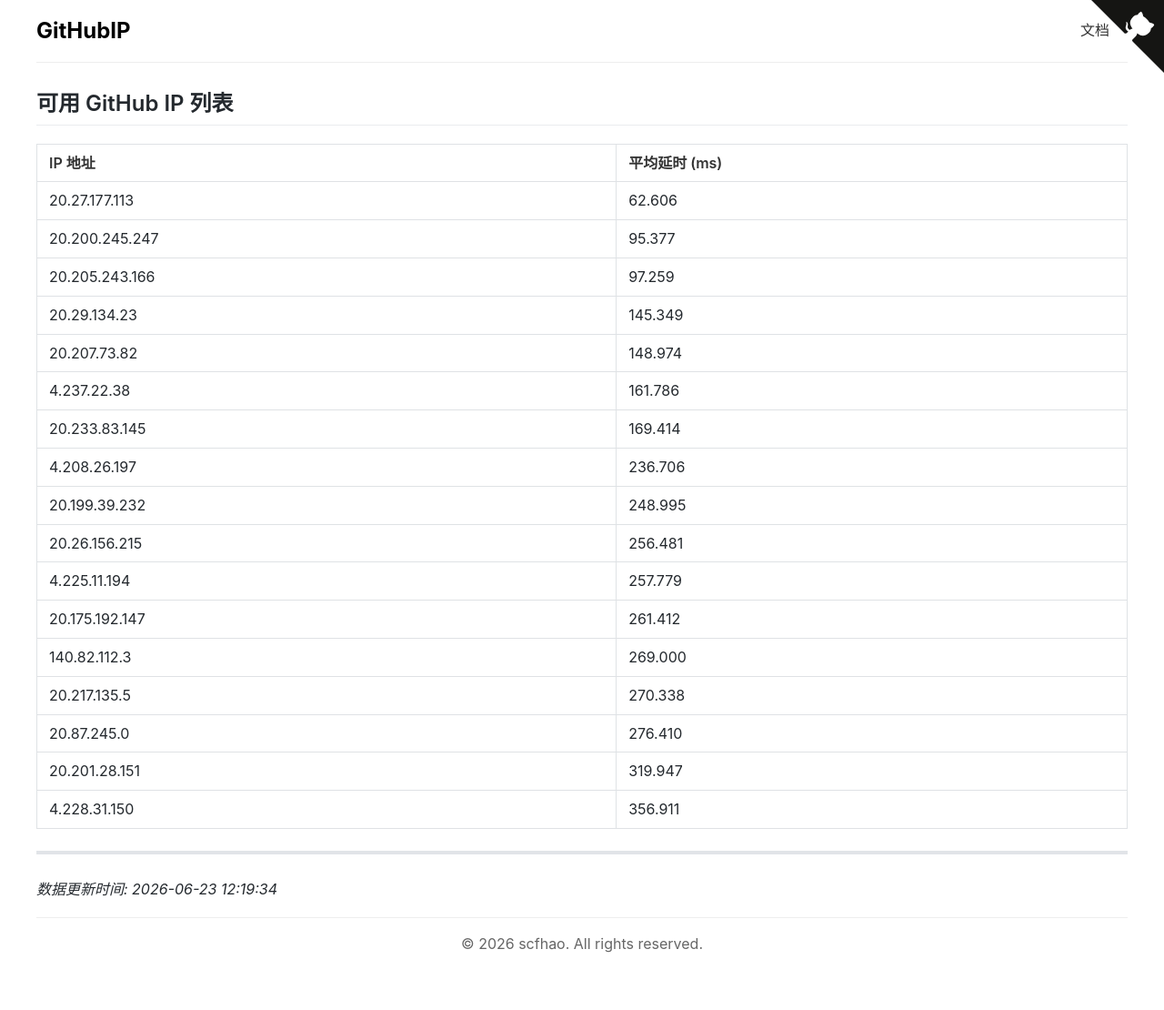
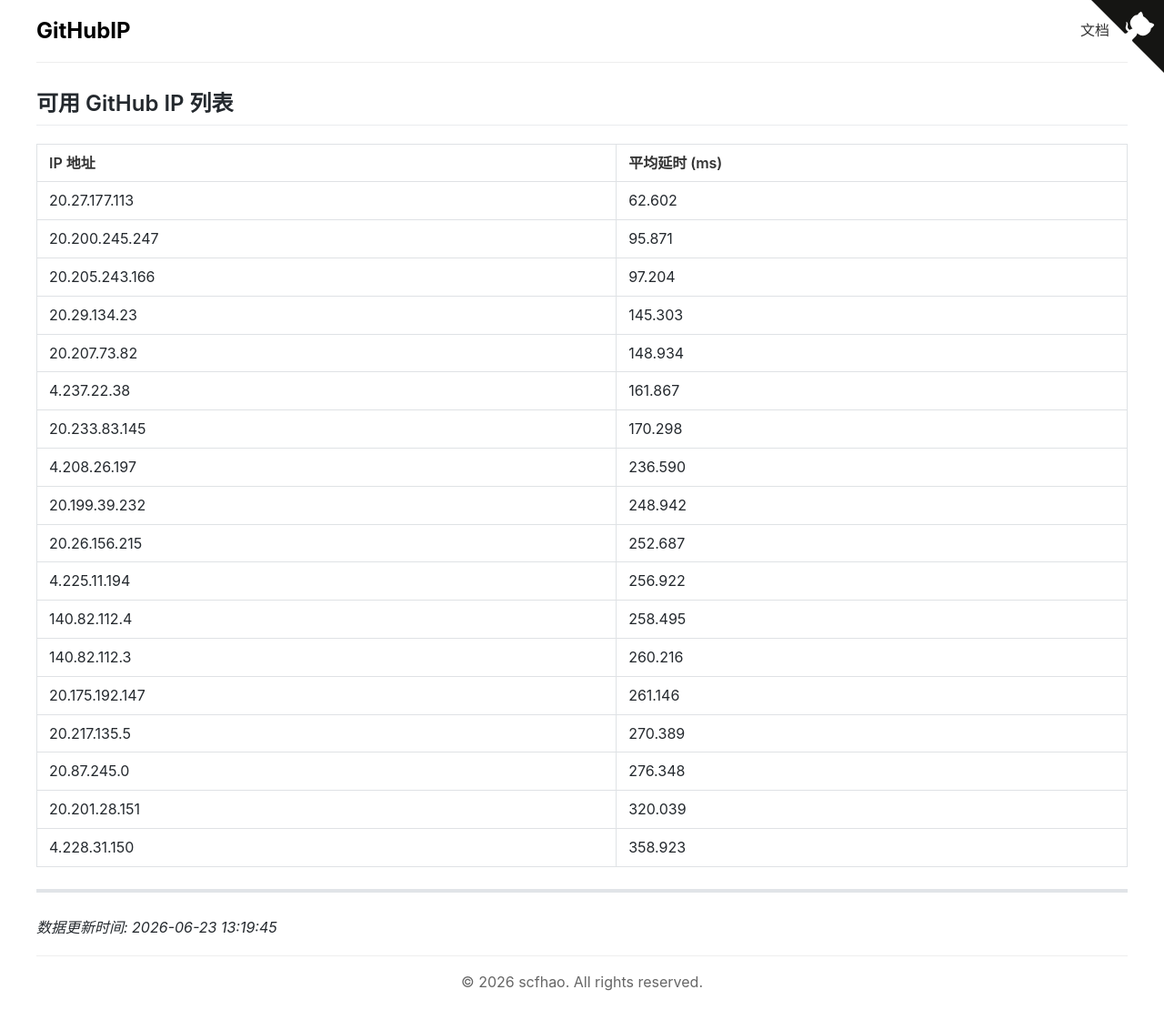
Before and after one commit to scfhao/GitHubIP, a Jekyll site: the page built from index.md, in a window 1280 px wide. Shown: the whole page at 91% size. Built offline with Jekyll 4.4.1, drawn with Linux system fonts in a browser that asks for light colours; before the commit the page ends 1068 px from its top, so only the background shows below that.

Commit message:
自动脚本执行 - 2026-06-23 13:19:45

```diff
--- a/index.md
+++ b/index.md
@@ -1,31 +1,32 @@
 ---
 layout: home
 title: GitHub IP 列表
-date: 2026-06-23 12:19:34
+date: 2026-06-23 13:19:45
 ---
 
 ## 可用 GitHub IP 列表
 
 | IP 地址 | 平均延时 (ms) |
 |---------|--------------|
-| 20.27.177.113 | 62.606 |
-| 20.200.245.247 | 95.377 |
-| 20.205.243.166 | 97.259 |
-| 20.29.134.23 | 145.349 |
-| 20.207.73.82 | 148.974 |
-| 4.237.22.38 | 161.786 |
-| 20.233.83.145 | 169.414 |
-| 4.208.26.197 | 236.706 |
-| 20.199.39.232 | 248.995 |
-| 20.26.156.215 | 256.481 |
-| 4.225.11.194 | 257.779 |
-| 20.175.192.147 | 261.412 |
-| 140.82.112.3 | 269.000 |
-| 20.217.135.5 | 270.338 |
-| 20.87.245.0 | 276.410 |
-| 20.201.28.151 | 319.947 |
-| 4.228.31.150 | 356.911 |
+| 20.27.177.113 | 62.602 |
+| 20.200.245.247 | 95.871 |
+| 20.205.243.166 | 97.204 |
+| 20.29.134.23 | 145.303 |
+| 20.207.73.82 | 148.934 |
+| 4.237.22.38 | 161.867 |
+| 20.233.83.145 | 170.298 |
+| 4.208.26.197 | 236.590 |
+| 20.199.39.232 | 248.942 |
+| 20.26.156.215 | 252.687 |
+| 4.225.11.194 | 256.922 |
+| 140.82.112.4 | 258.495 |
+| 140.82.112.3 | 260.216 |
+| 20.175.192.147 | 261.146 |
+| 20.217.135.5 | 270.389 |
+| 20.87.245.0 | 276.348 |
+| 20.201.28.151 | 320.039 |
+| 4.228.31.150 | 358.923 |
 
 ---
 
-*数据更新时间: 2026-06-23 12:19:34*
+*数据更新时间: 2026-06-23 13:19:45*
```
